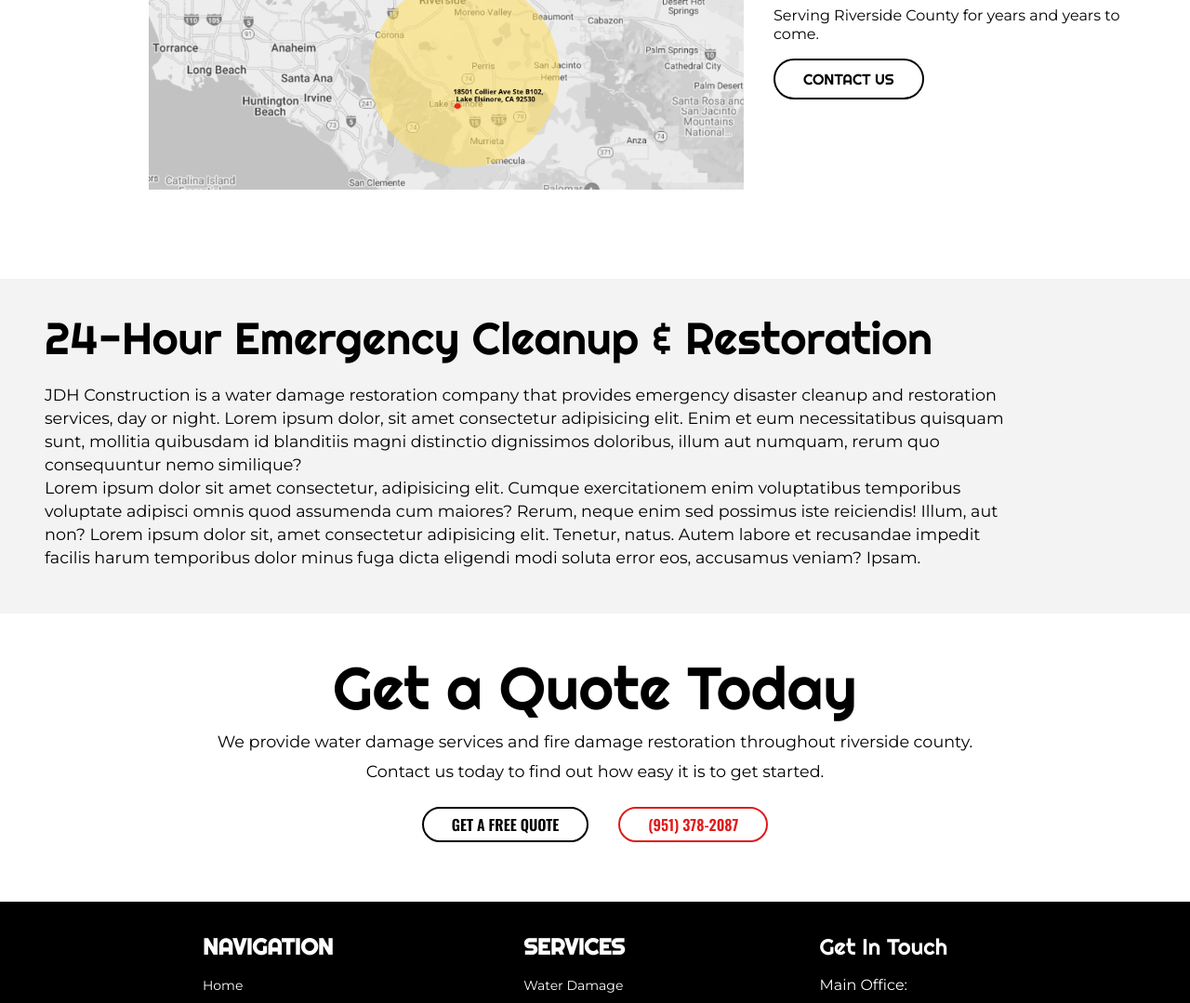
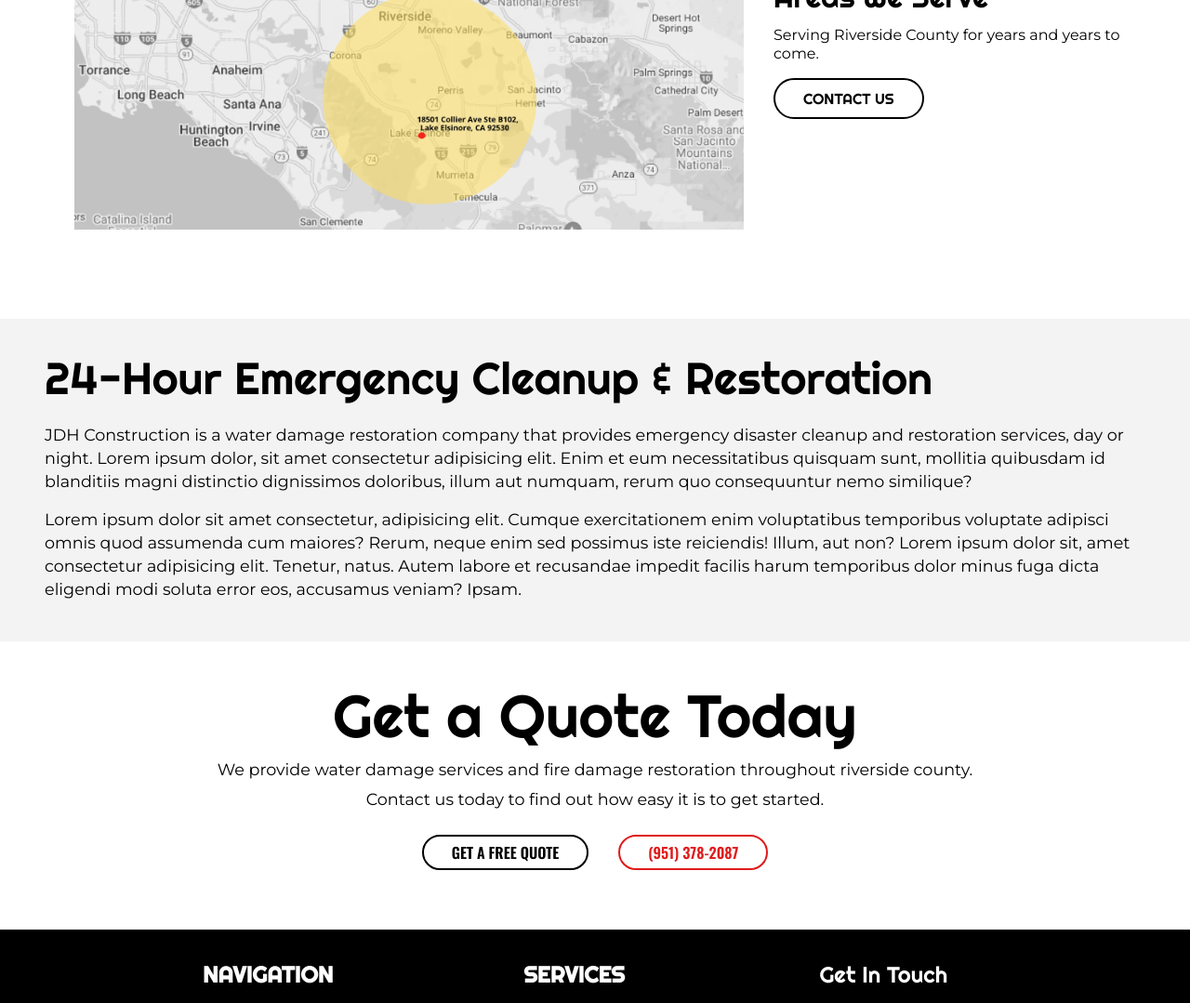
Before and after one commit to khale913/new-JDHconstruction, an Angular app: page /about in a window 1280 px wide. Shown: the part 660-1739 px from the top of the page at 93% size. Built offline with nearby package versions, Linux system fonts and the light colour scheme.

Commit message:
about us edits

```diff
--- a/src/app/about-us/about-us.component.html
+++ b/src/app/about-us/about-us.component.html
@@ -20,7 +20,8 @@
 
 <div class="work-container">
   <h2>24-Hour Emergency Cleanup & Restoration</h2>
-  <p>JDH Construction is a water damage restoration company that provides emergency disaster cleanup and restoration
+  <p class="margin-bot">JDH Construction is a water damage restoration company that provides emergency disaster cleanup
+    and restoration
     services, day or night. Lorem ipsum dolor, sit amet consectetur adipisicing elit. Enim et eum necessitatibus
     quisquam sunt, mollitia quibusdam id blanditiis magni distinctio dignissimos doloribus, illum aut numquam, rerum quo
     consequuntur nemo similique?
--- a/src/app/about-us/about-us.component.scss
+++ b/src/app/about-us/about-us.component.scss
@@ -7,8 +7,7 @@
 .image {
   height: 300px;
   width: 100%;
-  background-image: linear-gradient(to right, rgba(0, 0, 0, 0.373) 100%, transparent 100%),
-                    url('../../assets/images/daniel-mccullough--FPFq_trr2Y-unsplash.jpg');
+  background-image: linear-gradient(to right, rgba(0, 0, 0, 0.373) 100%, transparent 100%), url('../../assets/images/daniel-mccullough--FPFq_trr2Y-unsplash.jpg');
   background-repeat: no-repeat;
   background-size: 100% 100%, cover;
 }
@@ -59,7 +58,7 @@
 
 .areas-img img{
   object-fit: cover;
-  width: 80%;
+  width: 90%;
 }
 
 .areas-text {
@@ -104,7 +103,7 @@
 
 .work-container {
   background-color: rgb(243,243,243);
-  padding: 3rem;
+  padding: 3rem 3rem 2rem 3rem;
 }
 
 .work-container h2 {
@@ -116,8 +115,13 @@
 .work-container p {
   font-size: 1.1rem;
   line-height: 25px;
-  margin: 0 8rem 0 0;
+  // margin: 0 8rem 0 0;
   font-family: 'Montserrat', sans-serif;
+  // margin-bottom: 1rem;
+}
+
+.margin-bot {
+  margin-bottom: 1rem;
 }
 
 @media screen and (max-width: 1080px) {
@@ -128,7 +132,7 @@
   .work-container p {
     font-size: 1.1rem;
     line-height: 25px;
-    margin: 0 8rem 0 0;
+    // margin: 0 8rem 0 0;
     font-family: 'Montserrat', sans-serif;
   }
 }
@@ -166,7 +170,7 @@
 .work-container p {
   font-size: 1rem;
   line-height: 20px;
-  margin: 0 0rem 0 0;
+  // margin: 0 0rem 0 0;
 }
 }
 
--- a/src/app/careers/careers.component.scss
+++ b/src/app/careers/careers.component.scss
@@ -45,3 +45,9 @@
 @media screen and (max-width: 750px) {
 
 }
+
+@media screen and (max-width: 400px) {
+  .top-header {
+    font-size: 3rem;
+  }
+  }
--- a/src/app/contact-us/contact-us.component.html
+++ b/src/app/contact-us/contact-us.component.html
@@ -1 +1,5 @@
-<p>contact-us works!</p>
+<div class="image relative">
+  <div class="text">
+    <h2 class="top-header">CONTACT US</h2>
+  </div>
+</div>
--- a/src/app/contact-us/contact-us.component.scss
+++ b/src/app/contact-us/contact-us.component.scss
@@ -0,0 +1,65 @@
+* {
+  margin: 0;
+  padding: 0;
+  box-sizing: border-box;
+}
+
+.image {
+  height: 300px;
+  width: 100%;
+  background-image: linear-gradient(to right, rgba(0, 0, 0, 0.373) 100%, transparent 100%),
+                    url('../../assets/images/contactimg.jpg');
+  background-repeat: no-repeat;
+  background-size: 100% 100%, cover;
+}
+
+.relative {
+  border-bottom: 1px solid black;
+  position:relative;
+  width: 100%;
+  overflow-x: hidden;
+}
+
+// image text
+.text {
+  position: absolute;
+  color: red;
+  width: 100%;
+  text-align: center;
+  justify-content: center;
+  top: 60%;
+  left: 50%;
+  transform: translate(-50%, -50%);
+  display: flex;
+  align-items: center;
+}
+
+.top-header {
+  font-family: 'Righteous', cursive;
+  font-size: 4.5rem;
+  letter-spacing: 2px;
+  color: transparent;
+  -webkit-text-stroke-width: 3px;
+  -webkit-text-stroke-color: white;
+}
+
+
+@media screen and (max-width: 1080px) {
+
+}
+
+@media screen and (max-width: 750px) {
+
+}
+
+@media screen and (max-width: 500px) {
+.top-header {
+  font-size: 3rem;
+}
+}
+
+@media screen and (max-width: 350px) {
+  .top-header {
+    font-size: 2.5rem;
+  }
+  }
--- a/src/app/footer/footer.component.scss
+++ b/src/app/footer/footer.component.scss
@@ -126,6 +126,7 @@
 
   .section {
     margin-bottom: 2rem;
+    margin-left: 1rem;
   }
 
   .head {
```
Also changed, not shown: src/assets/images/contactimg.jpg (added).
